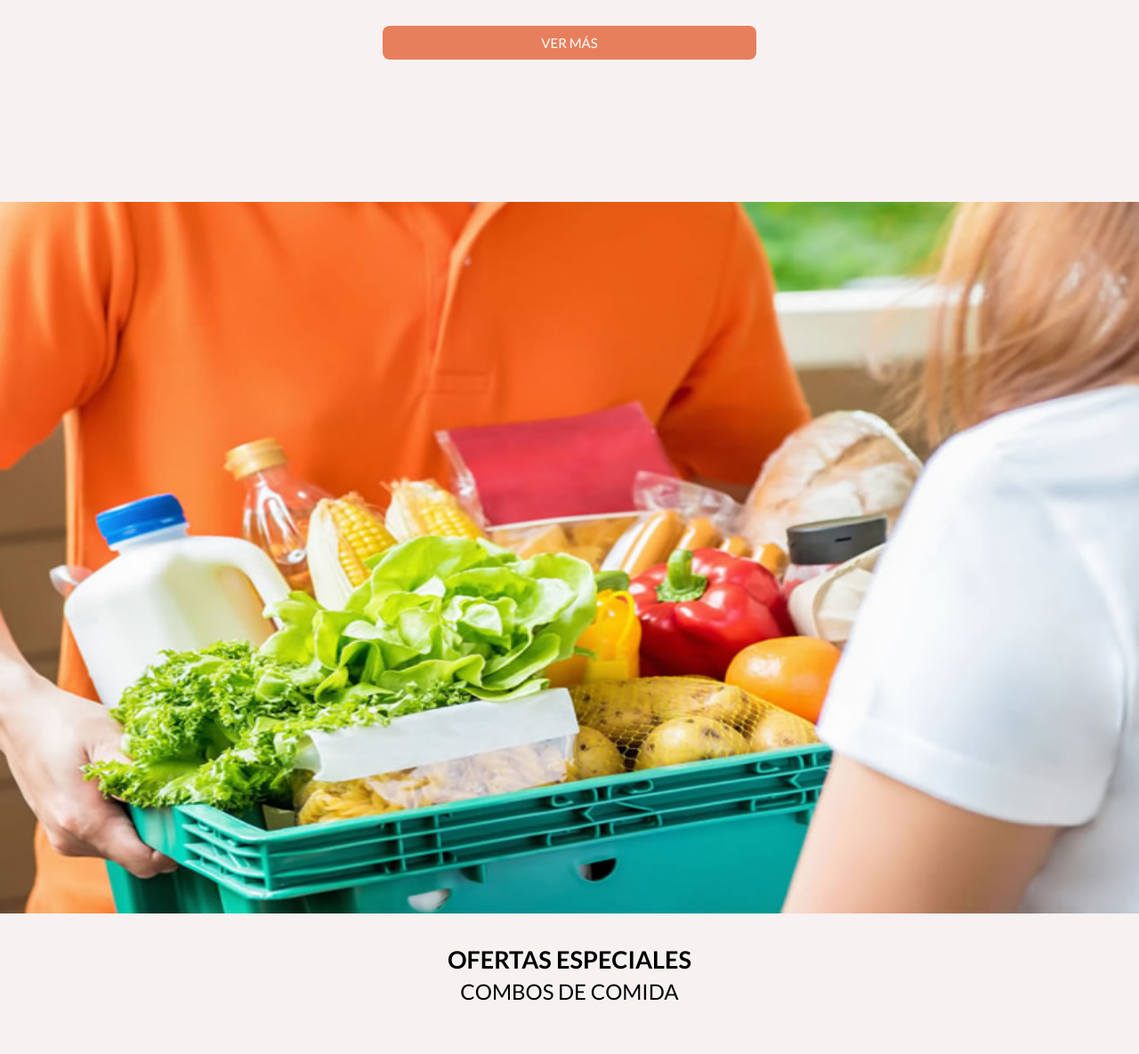
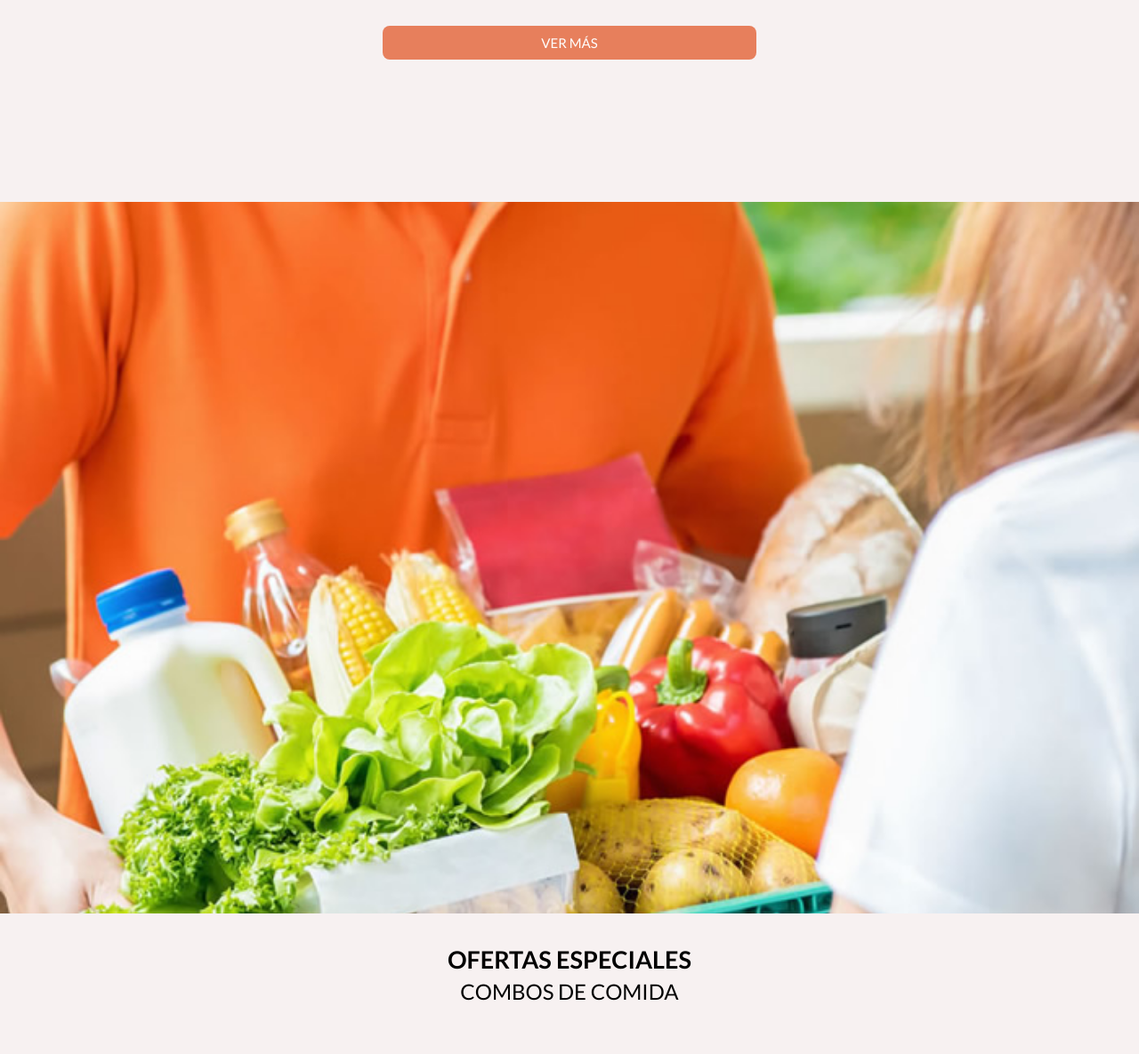
Before and after one commit to iraneldf/Django-SosCombo-Ecommerce, a Django app: page / in a window 1280 px wide. Shown: the part 1326-2511 px from the top of the page at 89% size. Run offline with Django 3.2, Linux system fonts and the light colour scheme; data comes from the database, SQL or seed files in the repository.

Commit message:
arreglando imagenes

```diff
--- a/static/css/index.css
+++ b/static/css/index.css
@@ -7,7 +7,7 @@
 
 /************************DINAMICO*****************************/
 .logo-web a div {
-    top:10px;
+    top: 10px;
 }
 
 
@@ -514,7 +514,7 @@
     width: 100%;
     height: 100vh;
     background-color: var(--blancoEspecial);
-    background-size: 100% 100%;
+    background-size: cover;
     display: flex;
     justify-content: center;
     align-items: center;
--- a/static/css/paginasSecundarias.css
+++ b/static/css/paginasSecundarias.css
@@ -519,7 +519,7 @@
     width: 75%;
     gap: 30px 0;
     padding: 50px 15.6vw 50px 0px;
-    overflow-y: auto;
+    /*overflow-y: scroll;*/
 }
 
 .caja-productos .producto {
```
